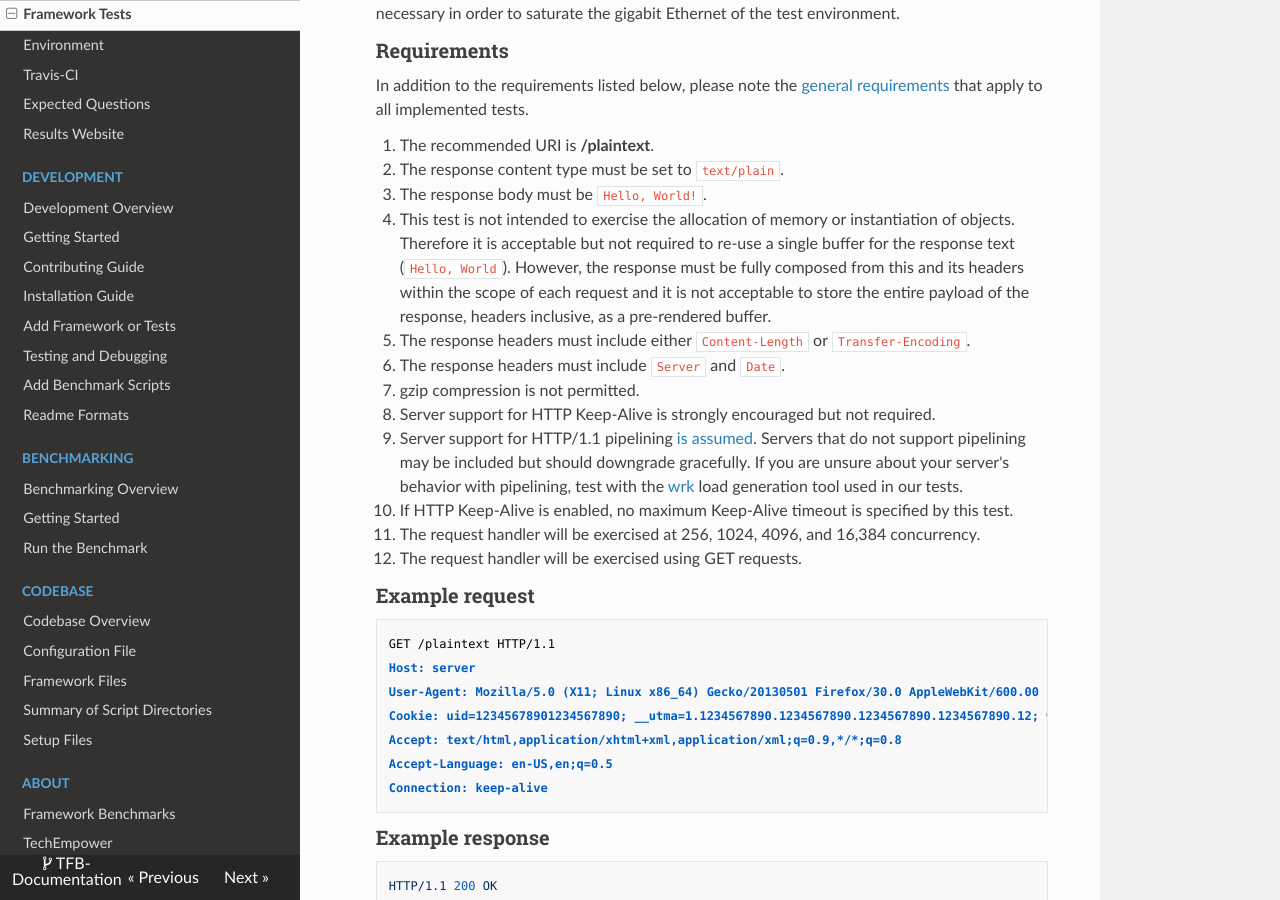
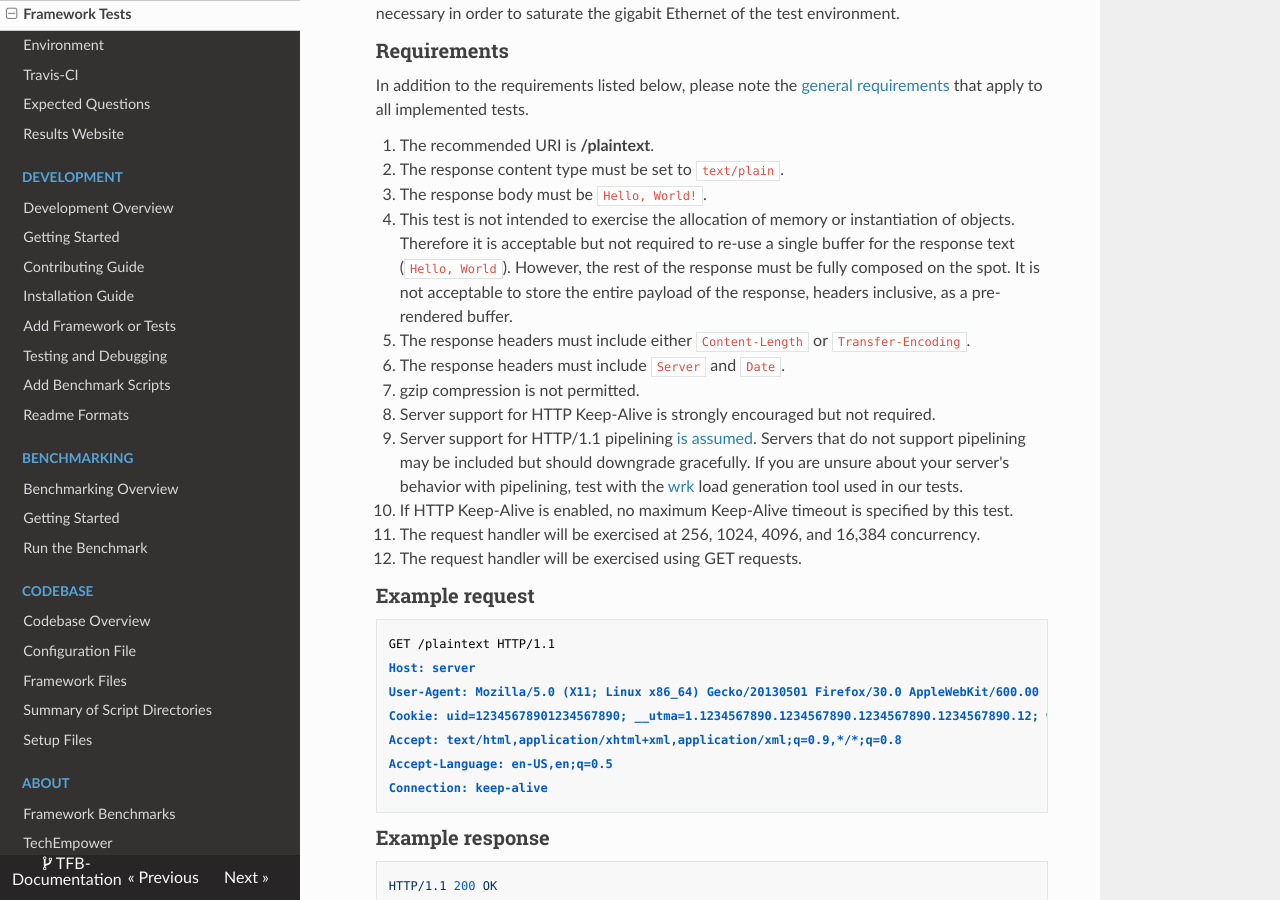
Before and after one commit to nbrady-techempower/TFB-Documentation, an MkDocs documentation site: the page built from docs/Project-Information/Framework-Tests.md, in a window 1280 px wide and 900 px high, scrolled down 9332 px. Built offline with MkDocs 1.6.1, drawn with Linux system fonts in a browser that asks for light colours; nearby versions of some CDN libraries; old or Windows-style settings are respelled for this version of MkDocs.

Commit message:
clarifid the use of pre-rendered buffer for Plaintext test

```diff
--- a/docs/Project-Information/Framework-Tests.md
+++ b/docs/Project-Information/Framework-Tests.md
@@ -297,7 +297,7 @@ The following requirements apply to all test types below.
     1. The recommended URI is __/plaintext__.
     2. The response content type must be set to `text/plain`.
     3. The response body must be `Hello, World!`.
-    4. This test is not intended to exercise the allocation of memory or instantiation of objects. Therefore it is acceptable but not required to re-use a single buffer for the response text (`Hello, World`). However, the response must be fully composed from this and its headers within the scope of each request and it is not acceptable to store the entire payload of the response, headers inclusive, as a pre-rendered buffer.
+    4. This test is not intended to exercise the allocation of memory or instantiation of objects. Therefore it is acceptable but not required to re-use a single buffer for the response text (`Hello, World`). However, the rest of the response must be fully composed on the spot. It is not acceptable to store the entire payload of the response, headers inclusive, as a pre-rendered buffer.
     5. The response headers must include either `Content-Length` or `Transfer-Encoding`.
     6. The response headers must include `Server` and `Date`.
     7. gzip compression is not permitted.
```
